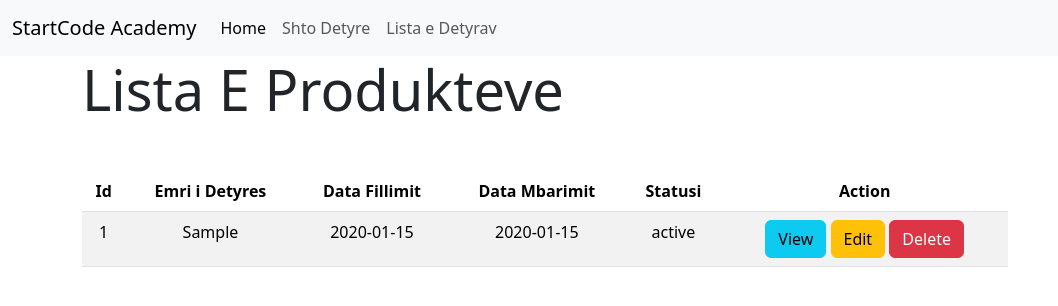
After one commit to EltonHaziri/startcodeacademy-group, a PHP site: page /lista_detyrav.php in a window 1280 px wide. The commit adds this page. Shown: the top 306 px of the page, without its empty margins (0-1058 px from the left). Run offline with PHP 8.4, Linux system fonts and the light colour scheme; tables that the repository leaves empty hold one stand-in row (values such as "Sample post").

Commit message:
Ketu e ki listen e detyrave

```diff
--- a/classes/Task.php
+++ b/classes/Task.php
@@ -6,7 +6,7 @@ class Detyrat extends Database {
 
     // Merr krejt detyrat
     public function index(){
-        $sql = "SELECT * FROM detyrat";
+        $sql = "SELECT * FROM detyra";
         $result = $this->conn->query($sql);
 
         if($result->num_rows > 0){
@@ -18,7 +18,7 @@ class Detyrat extends Database {
 
     // Gjej nje detyre sipas ID
     public function find($id){
-        $sql = "SELECT * FROM detyrat WHERE id='$id'";
+        $sql = "SELECT * FROM detyra WHERE id='$id'";
         $result = $this->conn->query($sql);
         return $result->fetch_assoc();
     }
@@ -39,7 +39,7 @@ class Detyrat extends Database {
 
     // Update detyren
     public function editoDetyren($id, $emri_detyres, $data_fillimit, $data_mbarimit, $statusi){
-        $sql = "UPDATE detyrat
+        $sql = "UPDATE detyra
                 SET emri_detyres='$emri_detyres',
                     data_fillimit='$data_fillimit',
                     data_mbarimit='$data_mbarimit',
@@ -57,7 +57,7 @@ class Detyrat extends Database {
 
     // Delete detyren
     public function deleteDetyra($id){
-        $sql = "DELETE FROM detyrat WHERE id='$id'";
+        $sql = "DELETE FROM detyra WHERE id='$id'";
         $result = $this->conn->query($sql);
 
         if($result){
--- /dev/null
+++ b/lista_detyrav.php
@@ -0,0 +1,50 @@
+<?php
+include('partials/header.php');
+include_once("classes/Task.php");
+$detyr = new Detyrat();
+$detyrat=$detyr->index();
+?>
+
+
+<div class="container" style="min: height 85vh;">
+    <div class="row">
+        <div class="col-md-10">
+            <h1 class="display-4 mb-5">Lista E Produkteve</h1>
+
+            <table class="table table-striped text-center">
+                <thead>
+                    <tr>
+                        <th>Id</th>
+                        <th>Emri i Detyres</th>
+                        <th>Data Fillimit</th>
+                        <th>Data Mbarimit</th>
+                        <th>Statusi</th>
+                        <th>Action</th>
+                    </tr>
+                </thead>
+                <tbody>
+
+                <?php foreach ($detyrat as $dt) {
+                ?>
+                <tr>
+                    <td><?php echo $dt['id'] ?></td>
+                    <td><?php echo $dt['emri_detyres'] ?></td>
+                    <td><?php echo $dt['data_fillimit'] ?></td>
+                    <td><?php echo $dt['data_mbarimit'] ?></td>
+                    <td><?php echo $dt['statusi'] ?></td>
+                    <td><a href='' class="btn btn-info">View</a>
+                    <a href='' class="btn btn-warning">Edit</a>
+                    <a href='' class="btn btn-danger">Delete</a>
+                    </td>
+                </tr>
+                <?php } ?>
+                </tbody>
+            </table>
+        </div>
+    </div>
+</div>
+
+
+<?php
+include('partials/footer.php');
+?>
--- a/partials/header.php
+++ b/partials/header.php
@@ -23,7 +23,7 @@
           <a class="nav-link" href="add.php">Shto Detyre</a>
         </li>
         <li class="nav-item">
-          <a class="nav-link" href="indexx.php">Lista e Detyrav</a>
+          <a class="nav-link" href="lista_detyrav.php">Lista e Detyrav</a>
         </li>
       </ul>
     </div>
```
